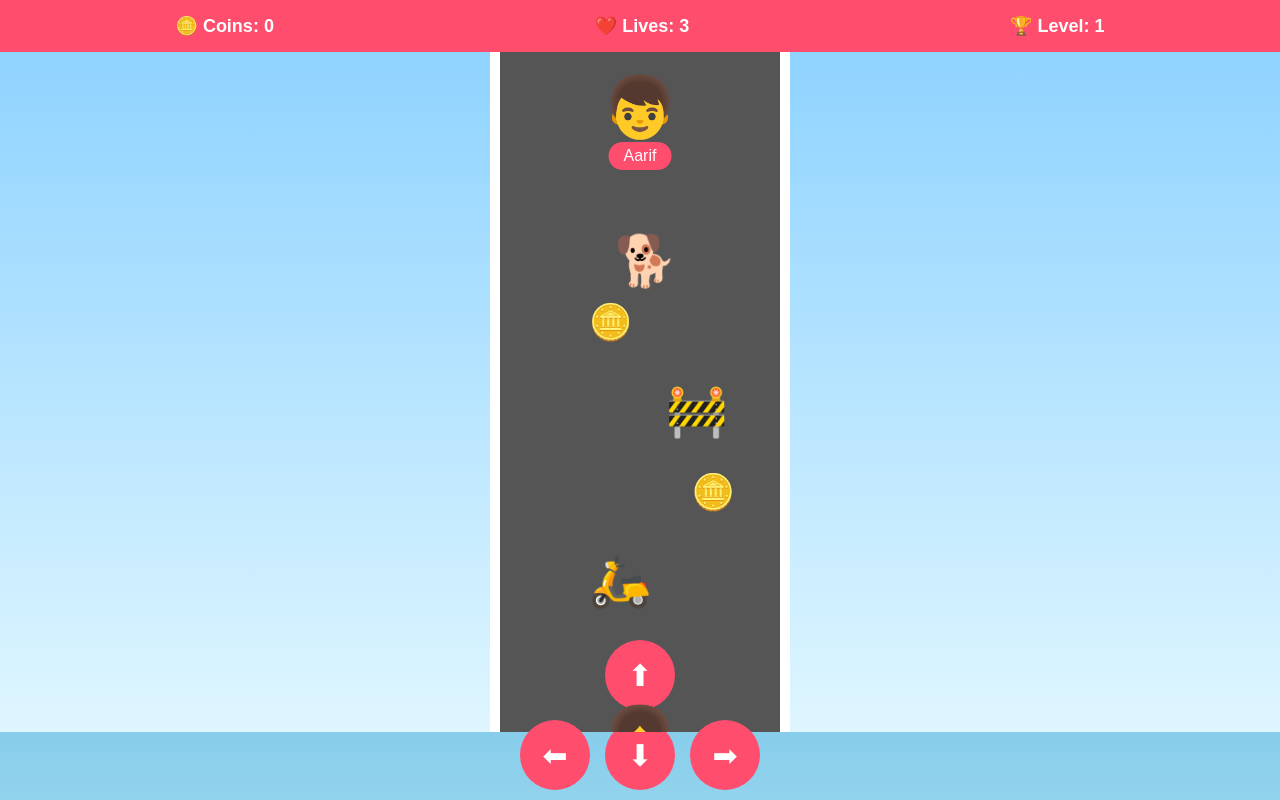
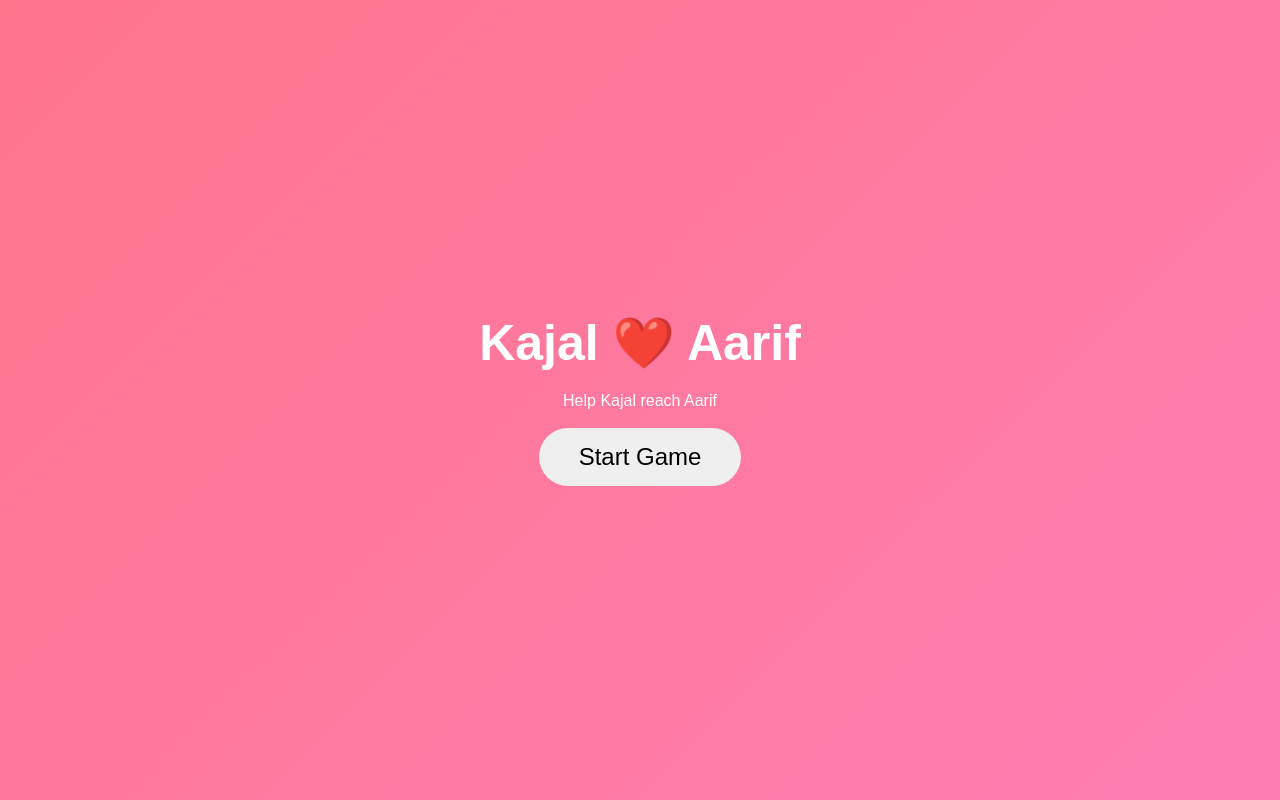
Before and after one commit to smilefinancesolution01-coder/kajal-game, a plain HTML site: page index.html in a window 1280 px wide. Drawn offline with Linux system fonts and the light colour scheme.

Commit message:
Update title and enhance game UI elements

```diff
--- a/index.html
+++ b/index.html
@@ -3,9 +3,10 @@
 <head>
 <meta charset="UTF-8">
 <meta name="viewport" content="width=device-width, initial-scale=1.0">
-<title>Kajal ❤️ Aarif - Love Journey</title>
+<title>Kajal ❤️ Aarif - Love Journey V3</title>
 
 <style>
+
 *{
 margin:0;
 padding:0;
@@ -14,78 +15,95 @@ font-family:Arial,sans-serif;
 }
 
 body{
-background:linear-gradient(to bottom,#87ceeb,#ffffff);
 overflow:hidden;
+background:#87ceeb;
+}
+
+#startScreen{
+position:fixed;
+width:100%;
+height:100%;
+background:linear-gradient(135deg,#ff758c,#ff7eb3);
+display:flex;
+flex-direction:column;
+justify-content:center;
+align-items:center;
+z-index:999;
+color:white;
+}
+
+#startScreen h1{
+font-size:50px;
+margin-bottom:20px;
+}
+
+#startBtn{
+padding:15px 40px;
+font-size:24px;
+border:none;
+border-radius:30px;
+cursor:pointer;
 }
 
 .header{
-width:100%;
+height:60px;
 background:#ff4d6d;
-color:white;
-padding:15px;
 display:flex;
 justify-content:space-around;
+align-items:center;
+color:white;
 font-weight:bold;
-font-size:18px;
 }
 
-.game{
+#game{
+position:relative;
 width:100vw;
-height:85vh;
-position:relative;
-background:linear-gradient(#8fd3ff,#dff6ff);
+height:calc(100vh - 60px);
 overflow:hidden;
+background:#c8f7c5;
 }
 
 .road{
 position:absolute;
 left:50%;
 transform:translateX(-50%);
-width:300px;
+width:320px;
 height:100%;
 background:#555;
-border-left:10px solid #fff;
-border-right:10px solid #fff;
+border-left:8px solid white;
+border-right:8px solid white;
 }
 
-.player{
+#player{
 position:absolute;
+width:70px;
+height:70px;
 bottom:20px;
 left:50%;
 transform:translateX(-50%);
 font-size:60px;
-z-index:10;
-transition:.1s;
+z-index:100;
 }
 
-.goal{
+#goal{
 position:absolute;
 top:20px;
 left:50%;
 transform:translateX(-50%);
 font-size:60px;
-z-index:10;
 }
 
-.goal-name{
+#message{
 position:absolute;
-top:90px;
+top:50%;
 left:50%;
-transform:translateX(-50%);
-background:#ff4d6d;
-color:white;
-padding:5px 15px;
-border-radius:20px;
-}
-
-.obstacle{
-position:absolute;
-font-size:50px;
-}
-
-.coin{
-position:absolute;
-font-size:35px;
+transform:translate(-50%,-50%);
+background:white;
+padding:20px;
+border-radius:15px;
+display:none;
+font-size:30px;
+z-index:500;
 }
 
 .controls{
@@ -101,60 +119,57 @@ gap:10px;
 .controls button{
 width:70px;
 height:70px;
-font-size:30px;
+font-size:28px;
 border:none;
 border-radius:50%;
 background:#ff4d6d;
 color:white;
-cursor:pointer;
 }
 
 .row{
 display:flex;
-gap:15px;
+gap:10px;
 }
 
-.message{
-position:absolute;
-top:50%;
-left:50%;
-transform:translate(-50%,-50%);
-background:white;
-padding:20px;
-border-radius:10px;
-font-size:30px;
-display:none;
-box-shadow:0 0 20px rgba(0,0,0,.2);
-}
 </style>
 </head>
 
 <body>
 
+<div id="startScreen">
+<h1>Kajal ❤️ Aarif</h1>
+<p>Help Kajal reach Aarif</p>
+<br>
+<button id="startBtn">Start Game</button>
+</div>
+
 <div class="header">
-<div>🪙 Coins: <span id="coins">0</span></div>
+<div>🪙 Score: <span id="score">0</span></div>
 <div>❤️ Lives: <span id="lives">3</span></div>
 <div>🏆 Level: <span id="level">1</span></div>
 </div>
 
-<div class="game" id="game">
+<div id="game">
 
 <div class="road"></div>
 
-<div class="goal" id="goal">👦</div>
-<div class="goal-name">Aarif</div>
+<div id="goal">👦</div>
 
-<div class="player" id="player">👧</div>
+  <!-- Coins -->
+<div class="coin" id="coin1">🪙</div>
+<div class="coin" id="coin2">🪙</div>
+<div class="coin" id="coin3">🪙</div>
 
-<div class="obstacle" style="top:180px;left:48%;">🐕</div>
-<div class="obstacle" style="top:330px;left:52%;">🚧</div>
-<div class="obstacle" style="top:500px;left:46%;">🛵</div>
+<!-- Cars -->
+<div class="car" id="car1">🚗</div>
+<div class="car" id="car2">🚕</div>
 
-<div class="coin" style="top:250px;left:46%;">🪙</div>
-<div class="coin" style="top:420px;left:54%;">🪙</div>
-<div class="coin" style="top:600px;left:49%;">🪙</div>
+<!-- Bike -->
+<div class="bike" id="bike1">🛵</div>
 
-<div class="message" id="message"></div>
+<div id="player">👧</div>
+
+<div id="message"></div>
 
 </div>
 
@@ -171,14 +186,17 @@ box-shadow:0 0 20px rgba(0,0,0,.2);
 <script>
 
 let player=document.getElementById("player");
-let message=document.getElementById("message");
+
+let score=0;
+let lives=3;
+let level=1;
 
 let x=window.innerWidth/2;
-let y=window.innerHeight-150;
+let y=window.innerHeight-180;
 
-let coins=0;
-let lives=3;
-let level=1;
+document.getElementById("startBtn").onclick=function(){
+document.getElementById("startScreen").style.display="none";
+}
 
 function updatePlayer(){
 player.style.left=x+"px";
@@ -186,25 +204,10 @@ player.style.top=y+"px";
 checkGoal();
 }
 
-function moveLeft(){
-x-=20;
-updatePlayer();
-}
-
-function moveRight(){
-x+=20;
-updatePlayer();
-}
-
-function moveUp(){
-y-=20;
-updatePlayer();
-}
-
-function moveDown(){
-y+=20;
-updatePlayer();
-}
+function moveLeft(){x-=20;updatePlayer();}
+function moveRight(){x+=20;updatePlayer();}
+function moveUp(){y-=20;updatePlayer();}
+function moveDown(){y+=20;updatePlayer();}
 
 document.addEventListener("keydown",(e)=>{
 
@@ -217,18 +220,20 @@ if(e.key==="ArrowDown") moveDown();
 
 function checkGoal(){
 
-if(y<120){
+if(y<100){
 
-message.style.display="block";
-message.innerHTML="❤️ Kajal reached Aarif!<br>Level Complete";
+document.getElementById("message").style.display="block";
+
+document.getElementById("message").innerHTML=
+"❤️ Kajal reached Aarif!";
 
 level++;
 
 document.getElementById("level").innerText=level;
 
 setTimeout(()=>{
-message.style.display="none";
-y=window.innerHeight-150;
+document.getElementById("message").style.display="none";
+y=window.innerHeight-180;
 updatePlayer();
 },2000);
 
```
